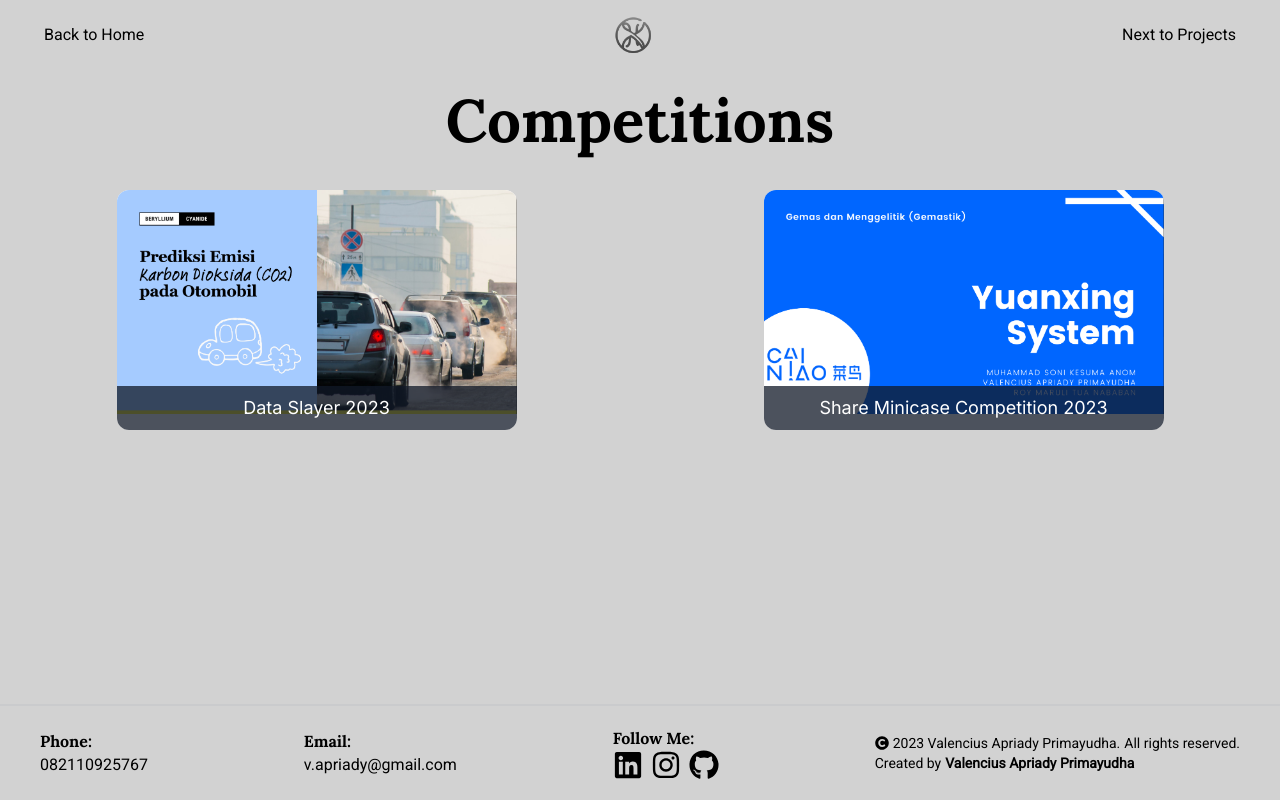
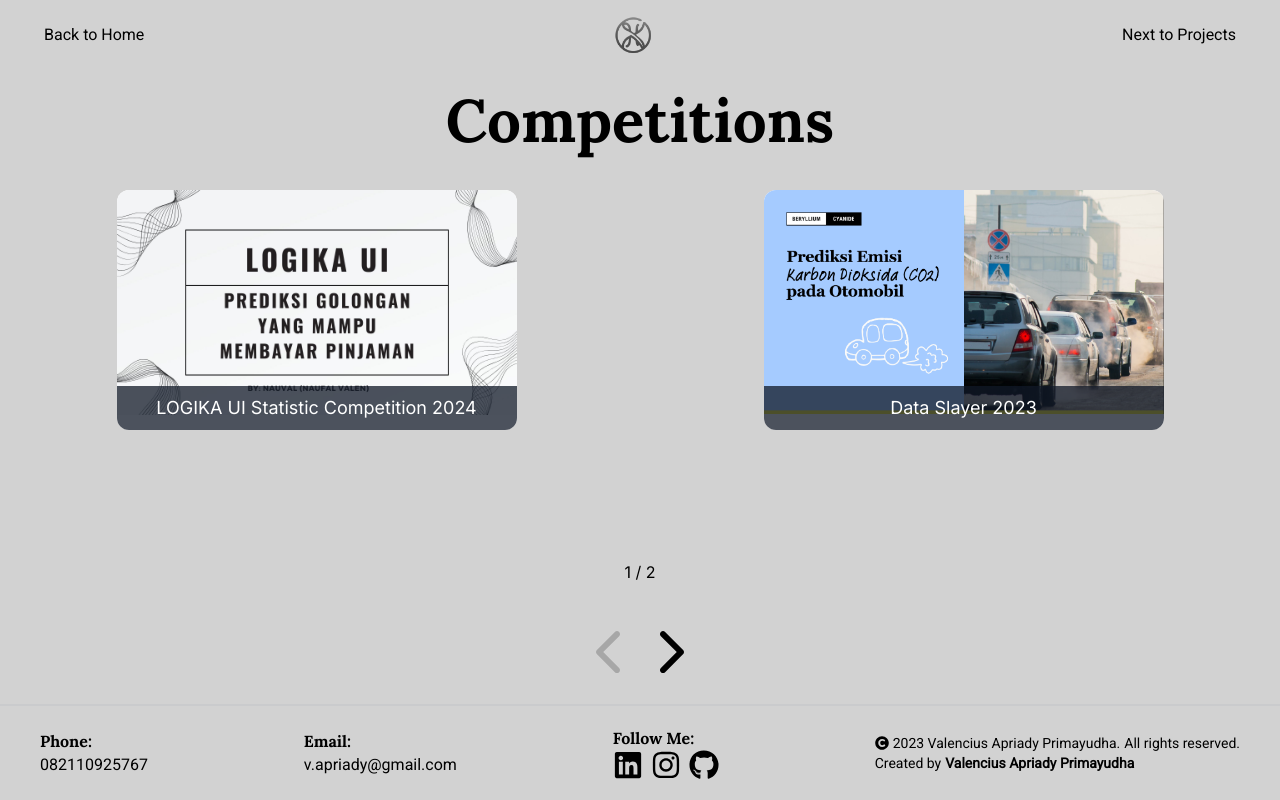
Before and after one commit to valenciusap17/valenciusapriady, a Next.js app: page /others in a window 1280 px wide. Built offline with nearby package versions, Linux system fonts and the light colour scheme.

Commit message:
Feat: Adding more projects and other

```diff
--- a/src/app/others/page.tsx
+++ b/src/app/others/page.tsx
@@ -77,11 +77,52 @@ export default function Others() {
               slidesPerView={1}
               spaceBetween={30}
               breakpoints={{
+                1536: { slidesPerView: 3 },
                 1280: { slidesPerView: 2 },
                 500: { slidesPerView: 1 },
               }}
               className="w-80vw h-80vh "
             >
+              <SwiperSlide>
+                <Link href="https://drive.google.com/file/d/1IOTRKgincBqhfvMLGbPOrVZ6LCbdpcZx/view?usp=sharing">
+                  <div className="w-[350px] h-52 md:w-[400px] md:h-60 bg-white flex flex-col rounded-xl overflow-hidden relative group cursor-pointer">
+                    <Image
+                      src="/images/LogikaUi.jpg"
+                      width={400}
+                      height={400}
+                      alt="perak"
+                      className="object-cover"
+                    />
+                    <div className="absolute bottom-0 left-0 w-full py-2 bg-gray-900 bg-opacity-75">
+                      <p className="text-white text-lg text-center">
+                        LOGIKA UI Statistic Competition 2024
+                      </p>
+                    </div>
+
+                    <div className=" absolute inset-0 bg-black bg-opacity-80 opacity-0 group-hover:opacity-100 flex flex-col  justify-end p-4 transition-opacity duration-300 px-2">
+                      <div>
+                        <div
+                          className={`${lora.className} text-white `}
+                          style={{ fontSize: "12px" }}
+                        >
+                          Competition Attende
+                        </div>
+
+                        <div
+                          className={`${lora.className} text-white underline`}
+                          style={{ fontSize: "20px" }}
+                        >
+                          LOGIKA UI 2024
+                        </div>
+                        <div className={`text-white ${roboto.className} mx-2`}>
+                          Writing and analysis document about the machine learning model I developed
+                        </div>
+                      </div>
+                    </div>
+                    <div className="absolute inset-0 group-hover:bg-black group-hover:bg-opacity-25 transition-opacity duration-300"></div>
+                  </div>
+                </Link>
+              </SwiperSlide>
               <SwiperSlide>
                 <Link href="https://drive.google.com/file/d/1aLGo-r5-vDSvnd4qNQD2Tegb333c6-_V/view?usp=sharing">
                   <div className="w-[350px] h-52 md:w-[400px] md:h-60 bg-white flex flex-col rounded-xl overflow-hidden relative group cursor-pointer">
--- a/src/app/projects/page.tsx
+++ b/src/app/projects/page.tsx
@@ -206,6 +206,46 @@ export default function Projects() {
                   </div>
                 </Link>
               </SwiperSlide>
+              <SwiperSlide className="">
+                <Link href="https://rpl-frontend-freej1ng.vercel.app/">
+                  <div className="w-[350px] h-52 md:w-[400px] md:h-60  bg-white flex flex-col rounded-xl overflow-hidden relative group cursor-pointer ">
+                    <Image
+                      src="/images/dotnet.png"
+                      width={400}
+                      height={400}
+                      alt="dotnet"
+                      className="object-cover"
+                    />
+                    <div className="absolute bottom-0 left-0 w-full py-2 bg-gray-900 bg-opacity-75">
+                      <p className="text-white text-lg text-center">
+                        Learning Center Application
+                      </p>
+                    </div>
+
+                    <div className=" absolute inset-0 bg-black bg-opacity-80 opacity-0 group-hover:opacity-100 flex flex-col  justify-end p-4 transition-opacity duration-300 px-2">
+                      <div>
+                        <div
+                          className={`${lora.className} text-white `}
+                          style={{ fontSize: "12px" }}
+                        >
+                          Full-Stack Developer
+                        </div>
+
+                        <div
+                          className={`${lora.className} text-white underline`}
+                          style={{ fontSize: "20px" }}
+                        >
+                          Jawabanku
+                        </div>
+                        <div className={`text-white ${roboto.className} mx-2`}>
+                          Fully operated application imitating learning center application built with .NET Core 8 framework and MVC architecture
+                        </div>
+                      </div>
+                    </div>
+                    <div className="absolute inset-0 group-hover:bg-black group-hover:bg-opacity-25 transition-opacity duration-300"></div>
+                  </div>
+                </Link>
+              </SwiperSlide>
               <SwiperSlide>
                 <Link href="https://github.com/valenciusap17/NotateFE">
                   <div className="w-[350px] h-52 md:w-[400px] md:h-60 bg-white flex flex-col rounded-xl overflow-hidden relative group cursor-pointer">
```
Also changed, not shown: public/images/LogikaUi.jpg (added), public/images/dotnet.png (added).
